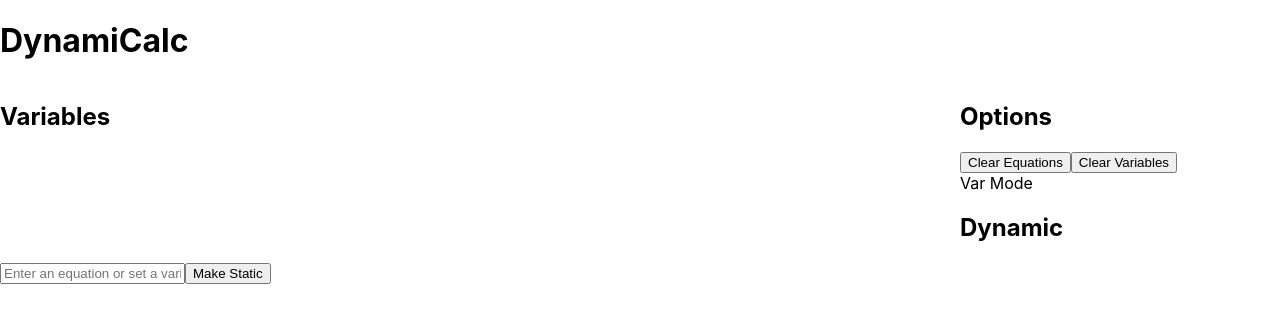
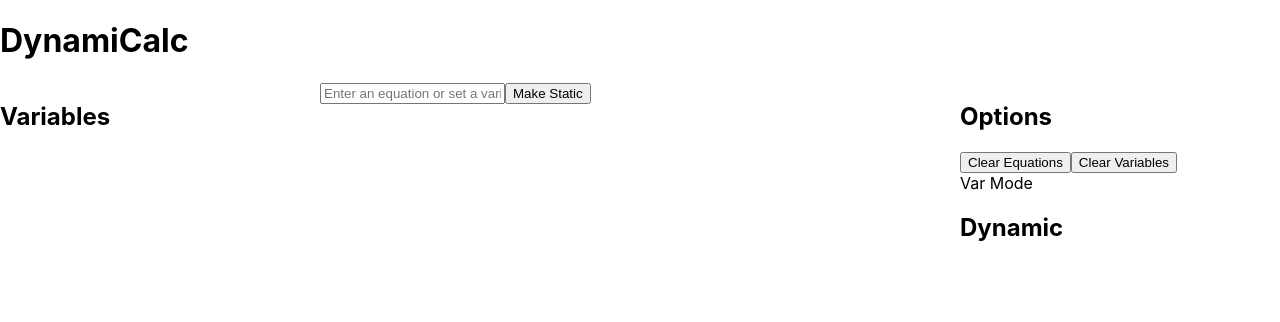
Before and after one commit to tanndlin/DynamiCalc, a React (Create React App) app: page / in a window 1280 px wide. Shown: the top 322 px of the page. Built offline with nearby package versions, Linux system fonts and the light colour scheme.

Commit message:
Move input area to EqViewer

```diff
--- a/src/Components/EquationViewer.js
+++ b/src/Components/EquationViewer.js
@@ -1,13 +1,120 @@
 import React from 'react';
 import Equation from './Equation';
+import { evaluate } from '../utils/Evaluate';
 
 const EquationViewer = (props) => {
-    const { equations, setEquationInputter } = props;
+    const {
+        equations,
+        setEquationInputter,
+        vars,
+        varMode,
+        setEquations,
+        setVars
+    } = props;
+
+    let index = -1;
+    const handleKeyDown = (e) => {
+        if (e.key === 'Enter') {
+            // If the input is empty, run last equation
+            if (e.target.value.length === 0) {
+                e.target.value = equations[equations.length - 1].input;
+            }
+
+            const input = e.target.value;
+            const output = evaluate({
+                input,
+                equations,
+                vars,
+                varMode,
+                setVars
+            });
+            setEquations([...equations, { input, output }]);
+            e.target.value = '';
+
+            // Scroll to bottom of previousArea
+            setTimeout(() => {
+                const previousArea = document.getElementById('previousArea');
+                previousArea.scrollTop = previousArea.scrollHeight;
+            }, 100);
+        }
+
+        if (e.key === 'ArrowUp') {
+            e.preventDefault();
+            if (index === -1) {
+                index = equations.length - 1;
+                e.target.value = equations[index].input;
+            } else if (index > 0) {
+                index--;
+                e.target.value = equations[index].input;
+            } else {
+                index = -1;
+                e.target.value = '';
+            }
+            // Put cursor at the end of the input
+            e.target.selectionStart = e.target.value.length;
+        }
+
+        if (e.key === 'ArrowDown') {
+            e.preventDefault();
+            if (index === -1) {
+                index = 0;
+                e.target.value = equations[index].input;
+            } else if (index < equations.length - 1) {
+                index++;
+                e.target.value = equations[index].input;
+            } else {
+                index = -1;
+                e.target.value = '';
+            }
+            // Put cursor at the end of the input
+            e.target.selectionStart = e.target.value.length;
+        }
+
+        if (
+            ['-', '+', '*', '/'].includes(e.key) &&
+            e.target.value.length === 0
+        ) {
+            e.preventDefault();
+            // Put answer in front of operator
+            e.target.value = `ans${e.key}`;
+        }
+    };
+
+    const makeStatic = () => {
+        const inputField = document.getElementById('equationInputter');
+        console.log(inputField.value);
+        if (!inputField.value.includes('=')) {
+            inputField.value = evaluate({
+                input: inputField.value,
+                equations,
+                vars,
+                varMode,
+                setVars
+            });
+            return;
+        }
+
+        const [currentVar, toReplace] = inputField.value.split('=');
+
+        console.log(toReplace);
+
+        const replaced = evaluate({
+            input: toReplace,
+            equations,
+            vars,
+            varMode,
+            setVars
+        });
+
+        console.log(replaced);
+        inputField.value = `${currentVar}=${replaced}`;
+    };
 
     return (
+        <div className="h-minus-header">
             <div
                 id="previousArea"
-            className="bg-gray-800 container flex flex-col gap-4 px-4 py-4 overflow-auto"
+                className="bg-gray-800 container h-[85vh] flex flex-col gap-4 px-4 py-4 overflow-auto"
             >
                 {equations.map((equation, i) => (
                     <Equation
@@ -27,6 +134,26 @@ const EquationViewer = (props) => {
                     />
                 ))}
             </div>
+            <footer id="inputArea" className="flex">
+                <span className="m-auto w-full mt-8 gap-4 flex">
+                    <input
+                        id="equationInputter"
+                        className="text-black px-2 py-1 rounded-md w-4/5"
+                        type="text"
+                        placeholder="Enter an equation or set a varible. ie: 2+2 or A=100/5"
+                        onKeyDown={(e) => {
+                            handleKeyDown(e);
+                        }}
+                    />
+                    <button
+                        className="bg-sky-900  rounded-md p-2"
+                        onClick={makeStatic}
+                    >
+                        Make Static
+                    </button>
+                </span>
+            </footer>
+        </div>
     );
 };
 
--- a/src/Components/MainContainer.js
+++ b/src/Components/MainContainer.js
@@ -3,7 +3,7 @@ import React from 'react';
 import VariableViewer from './VariableViewer';
 import EquationViewer from './EquationViewer';
 import Options from './Options';
-import { evaluate, replaceVars } from '../utils/Evaluate';
+import { evaluate } from '../utils/Evaluate';
 
 const MainContainer = () => {
     const [equations, setEquations] = React.useState(
@@ -29,74 +29,6 @@ const MainContainer = () => {
         localStorage.setItem('varMode', JSON.stringify(varMode));
     }, [varMode]);
 
-    let index = -1;
-    const handleKeyDown = (e) => {
-        if (e.key === 'Enter') {
-            // If the input is empty, run last equation
-            if (e.target.value.length === 0) {
-                e.target.value = equations[equations.length - 1].input;
-            }
-
-            const input = e.target.value;
-            const output = evaluate({
-                input,
-                equations,
-                vars,
-                varMode,
-                setVars
-            });
-            setEquations([...equations, { input, output }]);
-            e.target.value = '';
-
-            // Scroll to bottom of previousArea
-            setTimeout(() => {
-                const previousArea = document.getElementById('previousArea');
-                previousArea.scrollTop = previousArea.scrollHeight;
-            }, 100);
-        }
-
-        if (e.key === 'ArrowUp') {
-            e.preventDefault();
-            if (index === -1) {
-                index = equations.length - 1;
-                e.target.value = equations[index].input;
-            } else if (index > 0) {
-                index--;
-                e.target.value = equations[index].input;
-            } else {
-                index = -1;
-                e.target.value = '';
-            }
-            // Put cursor at the end of the input
-            e.target.selectionStart = e.target.value.length;
-        }
-
-        if (e.key === 'ArrowDown') {
-            e.preventDefault();
-            if (index === -1) {
-                index = 0;
-                e.target.value = equations[index].input;
-            } else if (index < equations.length - 1) {
-                index++;
-                e.target.value = equations[index].input;
-            } else {
-                index = -1;
-                e.target.value = '';
-            }
-            // Put cursor at the end of the input
-            e.target.selectionStart = e.target.value.length;
-        }
-
-        if (
-            ['-', '+', '*', '/'].includes(e.key) &&
-            e.target.value.length === 0
-        ) {
-            e.preventDefault();
-            // Put answer in front of operator
-            e.target.value = `ans${e.key}`;
-        }
-    };
-
     const setEquationInputter = (value) => {
         const inputField = document.getElementById('equationInputter');
         inputField.value = value;
@@ -111,36 +43,6 @@ const MainContainer = () => {
     const deleteVar = (key) => {
         delete vars[varMode][key];
         setVars({ ...vars });
-    };
-
-    const makeStatic = () => {
-        const inputField = document.getElementById('equationInputter');
-        console.log(inputField.value);
-        if (!inputField.value.includes('=')) {
-            inputField.value = evaluate({
-                input: inputField.value,
-                equations,
-                vars,
-                varMode,
-                setVars
-            });
-            return;
-        }
-
-        const [currentVar, toReplace] = inputField.value.split('=');
-
-        console.log(toReplace);
-
-        const replaced = evaluate({
-            input: toReplace,
-            equations,
-            vars,
-            varMode,
-            setVars
-        });
-
-        console.log(replaced);
-        inputField.value = `${currentVar}=${replaced}`;
     };
 
     return (
@@ -162,28 +64,17 @@ const MainContainer = () => {
                     }}
                 />
                 <EquationViewer
-                    {...{ equations, setEquationInputter, deleteEquation }}
+                    {...{
+                        equations,
+                        setEquationInputter,
+                        deleteEquation,
+                        vars,
+                        varMode,
+                        setEquations,
+                        setVars
+                    }}
                 />
                 <Options {...{ setEquations, setVars, varMode, setVarMode }} />
-            </div>
-            <div id="inputArea" className="flex">
-                <span className="m-auto w-1/2 mt-8 gap-4 flex">
-                    <input
-                        id="equationInputter"
-                        className="text-black px-2 py-1 rounded-md w-4/5"
-                        type="text"
-                        placeholder="Enter an equation or set a varible. ie: 2+2 or A=100/5"
-                        onKeyDown={(e) => {
-                            handleKeyDown(e);
-                        }}
-                    />
-                    <button
-                        className="bg-sky-900  rounded-md p-2"
-                        onClick={makeStatic}
-                    >
-                        Make Static
-                    </button>
-                </span>
             </div>
         </main>
     );
--- a/src/utils/Evaluate.js
+++ b/src/utils/Evaluate.js
@@ -15,10 +15,7 @@ export const evaluate = ({ input, equations, vars, varMode, setVars }) => {
         }
 
         if (input.includes('=') && input.indexOf('=') === 1) {
-            console.log('here');
             const [key, value] = input.split('=');
-
-            console.log(value);
             return createVar({ key, value, equations, vars, varMode, setVars });
         }
 
@@ -36,7 +33,6 @@ export const getVarMode = (varMode) => {
 
 export const replaceVars = ({ input, vars, varMode }) => {
     let newInput = input;
-    console.log(input);
     for (const key in vars[varMode]) {
         newInput = newInput.replace(key, `(${vars[varMode][key]})`);
     }
```
Lines whose indentation alone changed are shown as unchanged.
